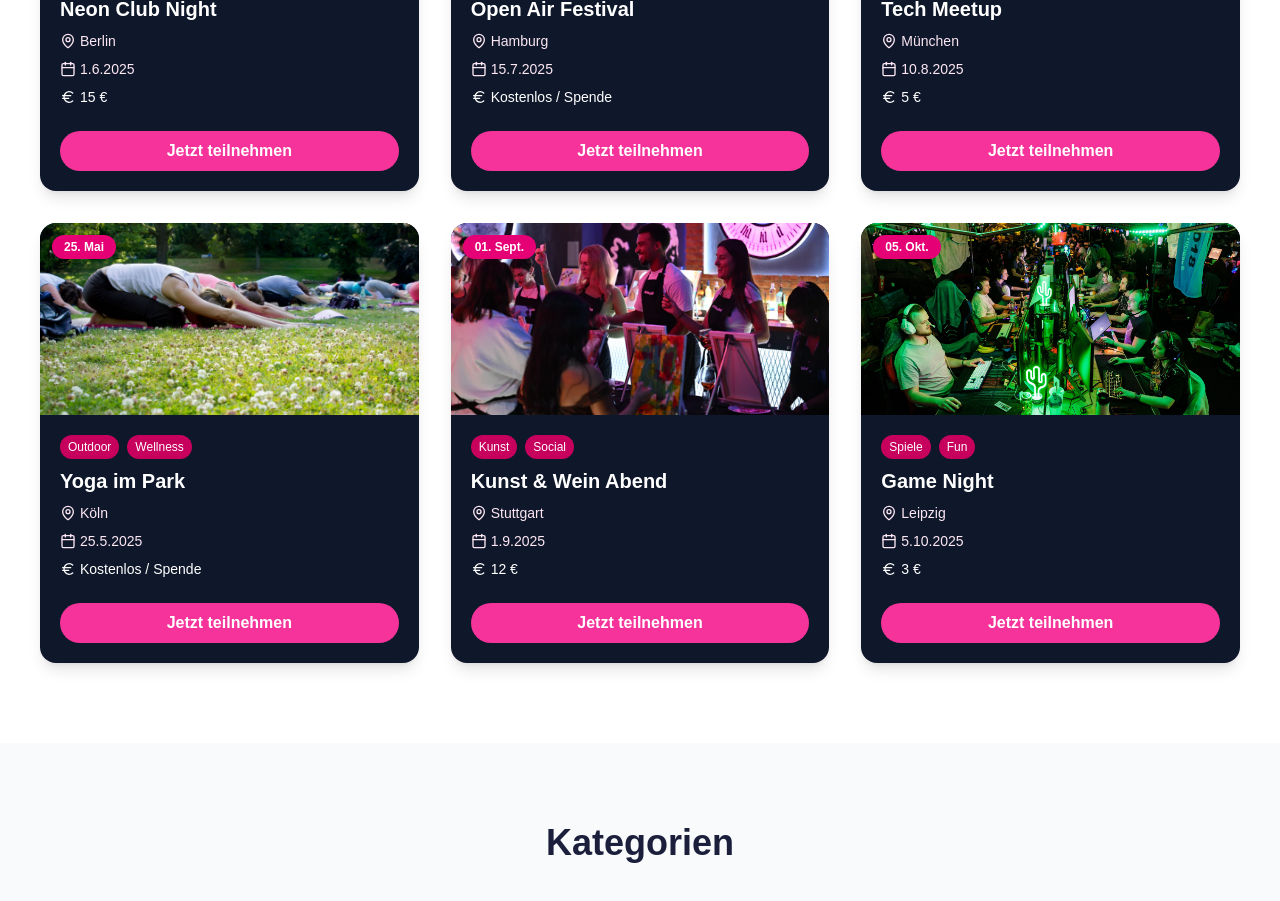
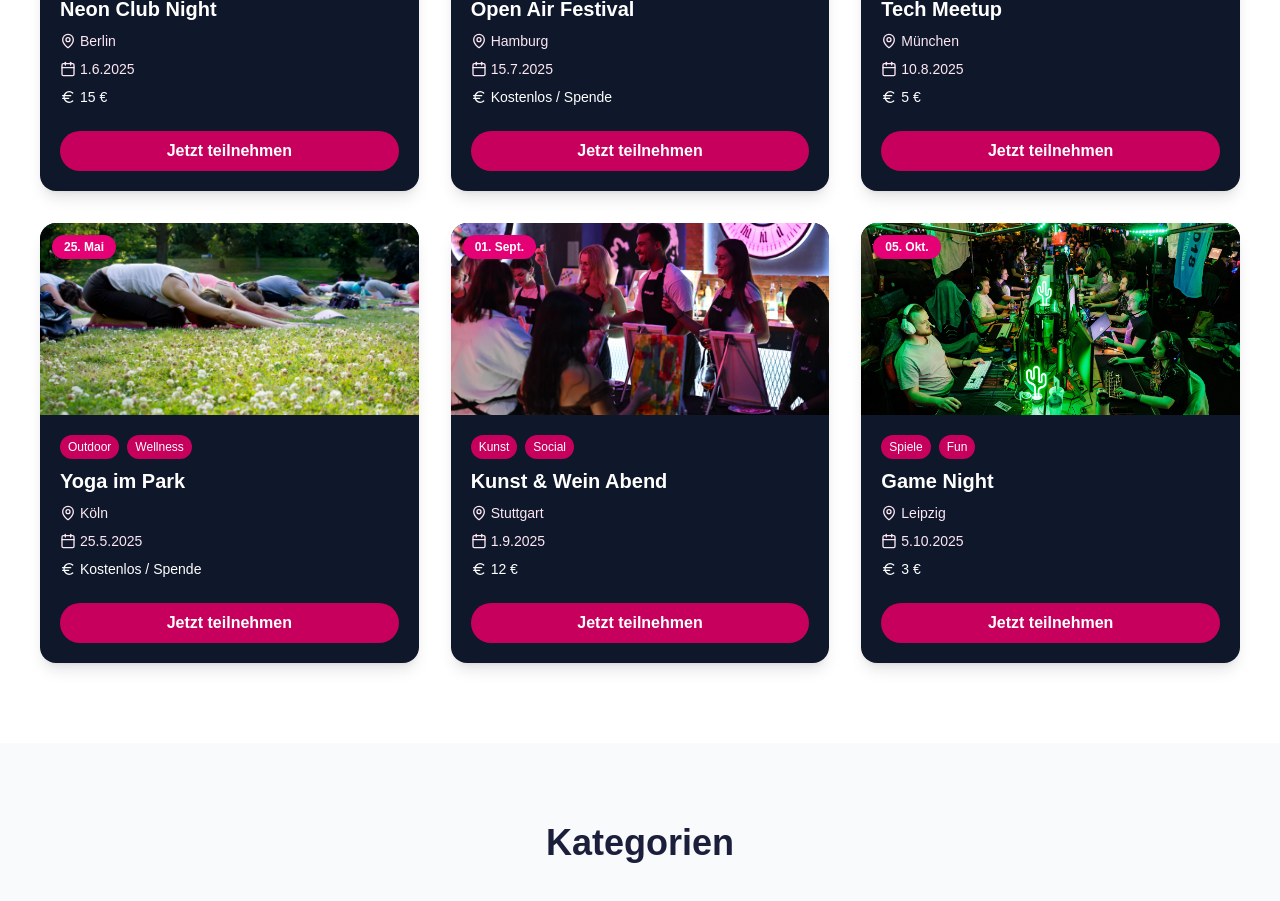
Before and after one commit to AliRamazanYildirim/actyra.io, a Next.js app: page / in a window 1280 px wide. Shown: the part 1720-2621 px from the top of the page. Built offline with nearby package versions, Linux system fonts and the light colour scheme.

Commit message:
style: ändere Hintergrundfarbe des CTA-Buttons für bessere Sichtbarkeit

```diff
--- a/src/components/EventListSection.js
+++ b/src/components/EventListSection.js
@@ -153,7 +153,7 @@ export default function EventListSection() {
 
               {/* CTA-Button mit Link zur Detailseite */}
               <Link href={`/events/${event.slug}`} passHref>
-                <button className="mt-4 px-4 py-2 rounded-full bg-pink-500 hover:bg-pink-600 text-white font-semibold w-full cursor-pointer">
+                <button className="mt-4 px-4 py-2 rounded-full bg-pink-700 hover:bg-pink-700 text-white font-semibold w-full cursor-pointer">
                   Jetzt teilnehmen
                 </button>
               </Link>
```
